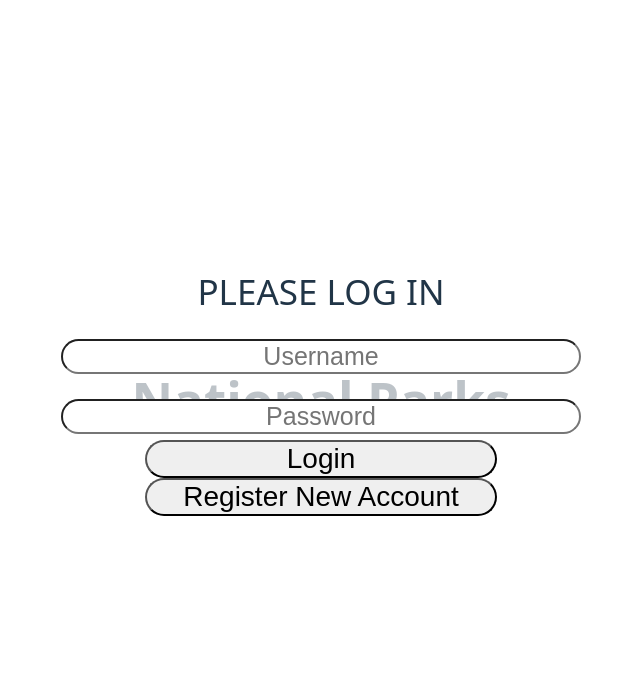
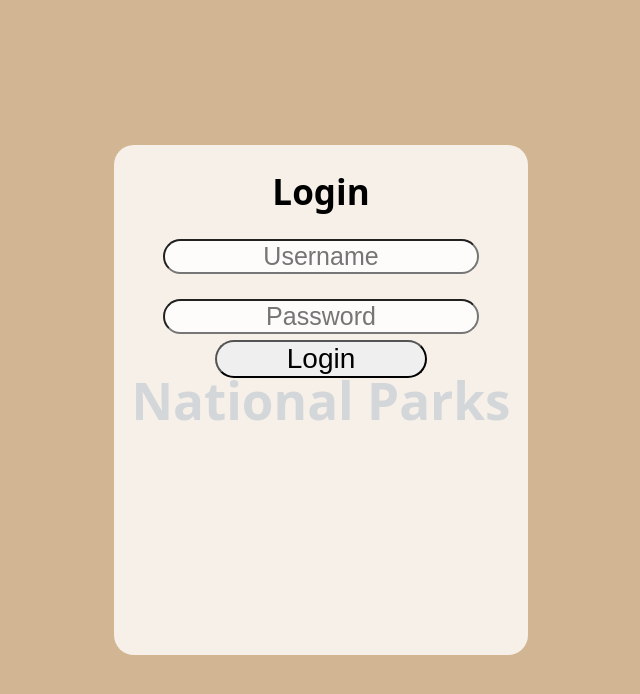
Before and after one commit to jayskarbek/MERN-Stack-Project, a React (Vite) app in the folder frontend/: page / in a window 1280 px wide. Shown: the top 694 px of the page, without its empty margins (319-959 px from the left). Built offline with nearby package versions, Linux system fonts and the light colour scheme.

Commit message:
change some thing to the login.css and login.tsx

```diff
--- a/frontend/src/components/Login.css
+++ b/frontend/src/components/Login.css
@@ -1,9 +1,17 @@
+body {
+    background-color: rgb(210, 182, 147);
+    background-repeat: no-repeat;
+    background-size: cover;
+    margin: 0;
+    height: 100vh;
+}
+
 #loginDiv {
     font-size: 40px;
     padding: 15px;
-    width: 50%;
-    height: 35%;
-    background-color: rgba(255, 255, 255, 0.7);
+    width: 30%;
+    height: 60%;
+    background-color: rgba(255, 255, 255, 0.8);
     border-radius: 20px;
 
     position: absolute;
@@ -14,6 +22,8 @@
 
 #inner-title {
     font-size: 35px;
+    color: black;
+    font-weight: bold;
 }
 
 #loginName {
@@ -29,13 +39,12 @@
 	margin: 0 auto;
 	font-size: 28px;
 	border-radius: 25px;
-	font-family: 'Ubuntu', sans-serif;
 }
 
 input[type="text"],input[type="password"]
 {
     border-radius: 25px;
+    background-color: rgba(255, 255, 255, 0.8);
     text-align: center;
     width: 80%;
-    font-family: 'Ubuntu', sans-serif;
 }
--- a/frontend/src/components/Login.tsx
+++ b/frontend/src/components/Login.tsx
@@ -7,13 +7,11 @@ function Login() {
     }
     return (
         <div id="loginDiv">
-            <span id="inner-title">PLEASE LOG IN</span><br />
+            <span id="inner-title">Login</span><br />
             <input type="text" id="loginName" placeholder="Username" /><br />
             <input type="password" id="loginPassword" placeholder="Password" /><br />
             <input type="submit" id="loginButton" className="buttons" value="Login"
                 onClick={doLogin} />
-            <input type="submit" id="registerButton" className="buttons" value="Register New Account"
-                /*onClick={doRegister}*/ />
             <span id="loginResult"></span>
         </div>
     );
```
